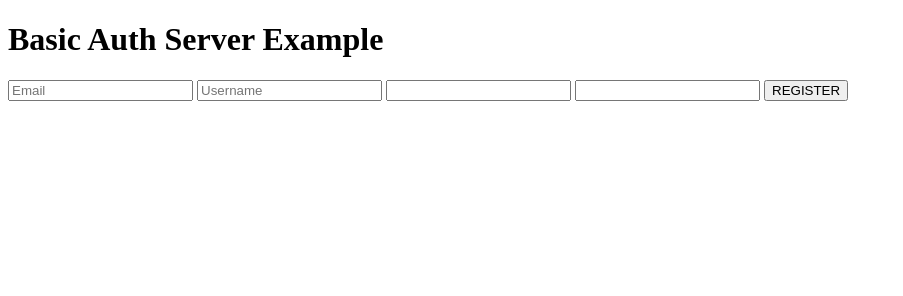
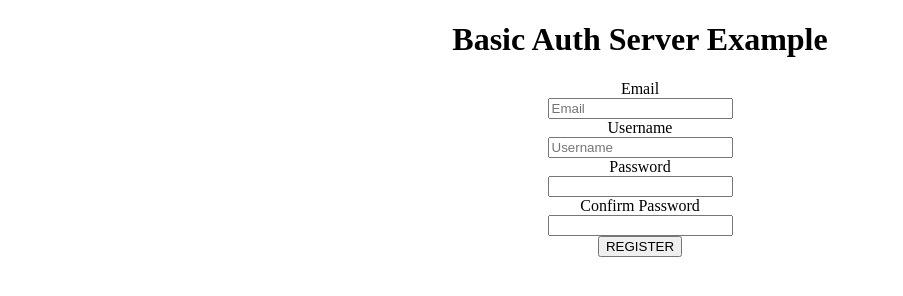
Before and after one commit to csndra0504/node-mongo-auth, a website: page static/index.html in a window 1280 px wide. Shown: the whole page, without its empty margins (0-903 px from the left). Drawn offline with Linux system fonts and the light colour scheme.

Commit message:
refactor: basic HTML layout formatting

```diff
--- a/static/index.html
+++ b/static/index.html
@@ -3,13 +3,17 @@
     <head>
         <title>Basic Auth Server Example</title>
     </head>
-    <body>
+    <body style="text-align:center">
         <h1>Basic Auth Server Example</h1>
         <form action="/" method="post">
-            <input type="text" name="email" placeholder="Email"/>
-            <input type="text" name="username" placeholder="Username"/>
-            <input type="password" name="password"/>
-            <input type="password" name="passwordConf"/>
+            <label for="email">Email</label><br>
+            <input type="text" name="email" id="email"  placeholder="Email"/><br>
+            <label for="username">Username</label><br>
+            <input type="text" name="username" id="username" placeholder="Username"/><br>
+            <label for="password">Password</label><br>
+            <input type="password" id="password" name="password"/><br>
+            <label for="passwordConf">Confirm Password</label><br>
+            <input type="password" name="passwordConf" id="passwordConf"/><br>
             <input type="submit" value="REGISTER">
         </form>
     </body>
```
